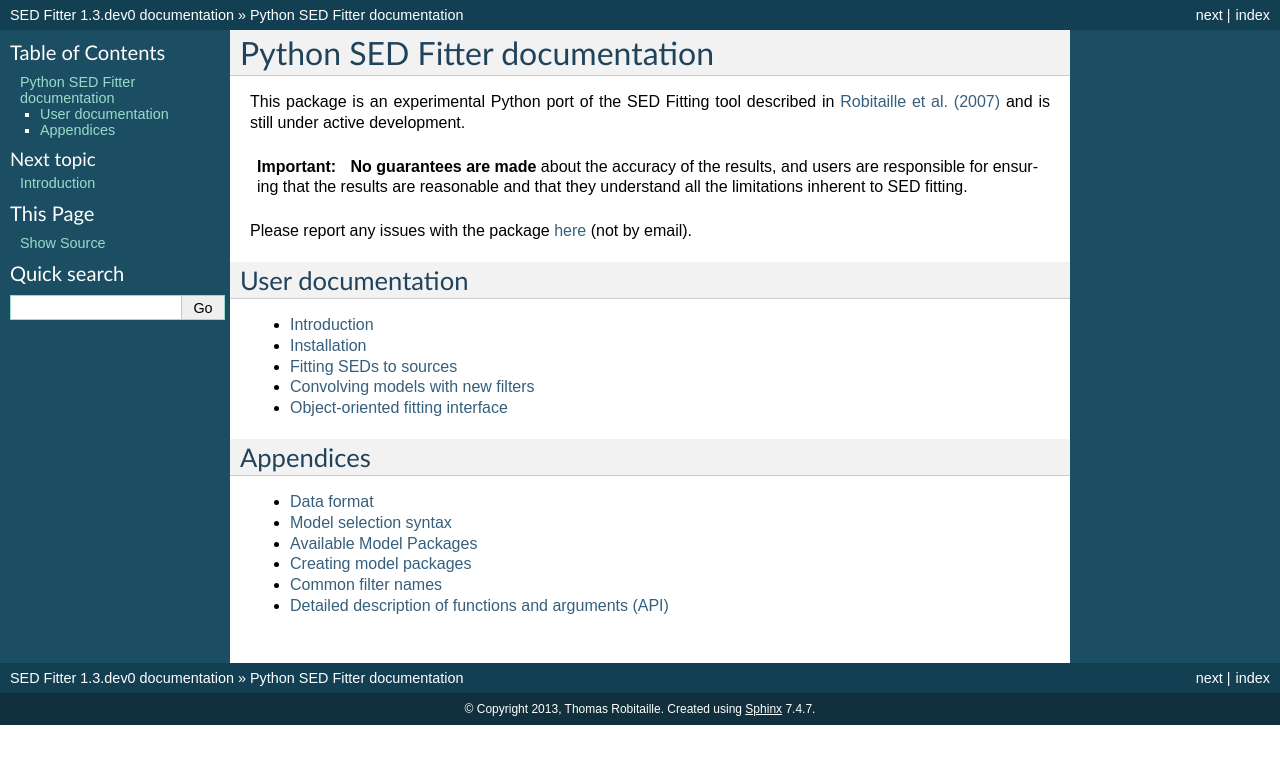
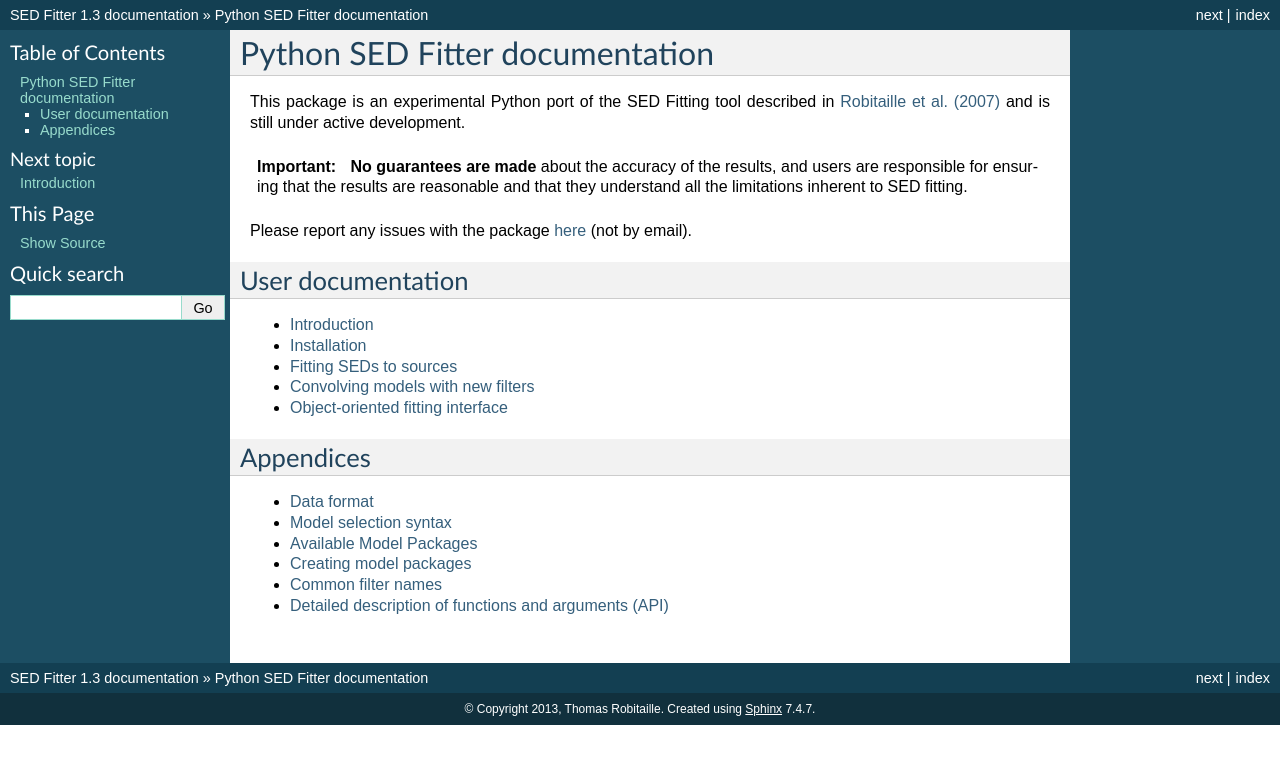
Before and after one commit to astrofrog/sedfitter, a Sphinx documentation site: the page built from docs/index.rst, in a window 1280 px wide. Shown: the top 764 px of the page. Built offline with Sphinx 7.4.7, drawn with Linux system fonts in a browser that asks for light colours; formulas are drawn with MathJax 3.

Commit message:
Preparing release v1.3

```diff
--- a/CHANGES.rst
+++ b/CHANGES.rst
@@ -1,4 +1,4 @@
-1.3 (unreleased)
+1.3 (2019-04-25)
 ----------------
 
 - Fixed an issue that occurred during the convolution if not all
--- a/docs/conf.py
+++ b/docs/conf.py
@@ -56,9 +56,9 @@ copyright = u'2013, Thomas Robitaille'
 # built documents.
 #
 # The short X.Y version.
-version = '1.3.dev0'
+version = '1.3'
 # The full version, including alpha/beta/rc tags.
-release = '1.3.dev0'
+release = '1.3'
 
 # The language for content autogenerated by Sphinx. Refer to documentation
 # for a list of supported languages.
--- a/sedfitter/__init__.py
+++ b/sedfitter/__init__.py
@@ -14,7 +14,7 @@ from . import convolve
 from . import filter
 from . import utils
 
-__version__ = '1.3.dev0'
+__version__ = '1.3'
 
 from .plot_helpers import set_rc_params
 set_rc_params()
--- a/setup.py
+++ b/setup.py
@@ -3,7 +3,7 @@
 from setuptools import setup
 
 setup(name='sedfitter',
-      version='1.3.dev0',
+      version='1.3',
       description='SED Fitter in Python',
       author='Thomas Robitaille',
       author_email='thomas.robitaille@gmail.com',
```
